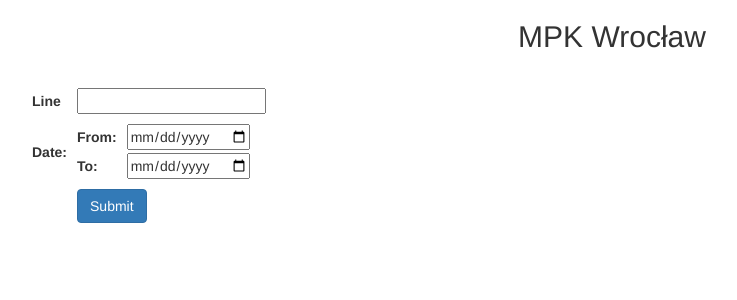
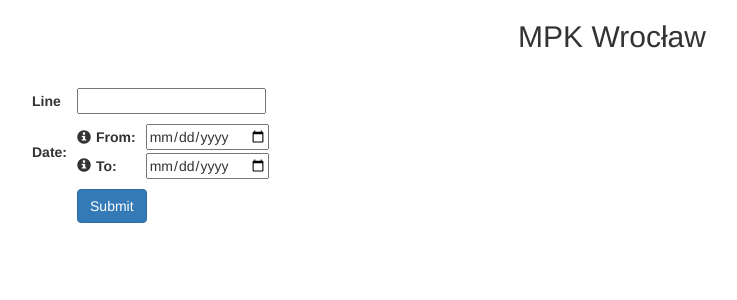
Before and after one commit to tklos/mpk, a Django app: template mpk/templates/mpk/home.html in a window 1280 px wide. Shown: the top 300 px of the page, without its empty margins (28-765 px from the left). Run offline with Django 3.2, Linux system fonts and the light colour scheme; the template is opened without the code that fills it, so the values that code supplies are empty, except form fields; tables that the repository leaves empty hold one stand-in row (values such as "Sample post"); form fields are guessed from the names that the template uses; some libraries are stand-ins or nearby versions.

Commit message:
Add info glyphicon to date fields

```diff
--- a/mpk/static/css/style.css
+++ b/mpk/static/css/style.css
@@ -73,6 +73,10 @@
 	padding-right: 20px !important;
 }
 
+.glyphicon-margin {
+	margin-top: 3px !important;
+}
+
 .float-right {
 	float: right;
 }
--- a/mpk/templates/mpk/home.html
+++ b/mpk/templates/mpk/home.html
@@ -21,11 +21,13 @@
 					<td>
 						<table>
 							<tr>
-								<td class="padding-b-2"><div data-toggle="tooltip" title='yyyy-mm-dd HH:MM or offset from date-to ("-(x)hours")'><label>From:</label></div></td>
+								<td class="padding-b-2 padding-r-5"><div data-toggle="tooltip" title='yyyy-mm-dd HH:MM or offset from date-to ("-(x)hours")'><span class="glyphicon glyphicon-info-sign glyphicon-margin" aria-hidden="true"></span></div></td>
+								<td class="padding-b-2"><label>From:</label></td>
 								<td class="padding-left-st padding-b-2">{{form.date_from}}</td>
 							</tr>
 							<tr>
-								<td><div data-toggle="tooltip" title='yyyy-mm-dd HH:MM or "now"'><label>To:</label></div></td>
+								<td class="padding-b-2 padding-r-5"><div data-toggle="tooltip" title='yyyy-mm-dd HH:MM or "now"'><span class="glyphicon glyphicon-info-sign glyphicon-margin" aria-hidden="true"></span></div></td>
+								<td><label>To:</label></td>
 								<td class="padding-left-st">{{form.date_to}}</td>
 							</tr>
 						</table>
```
